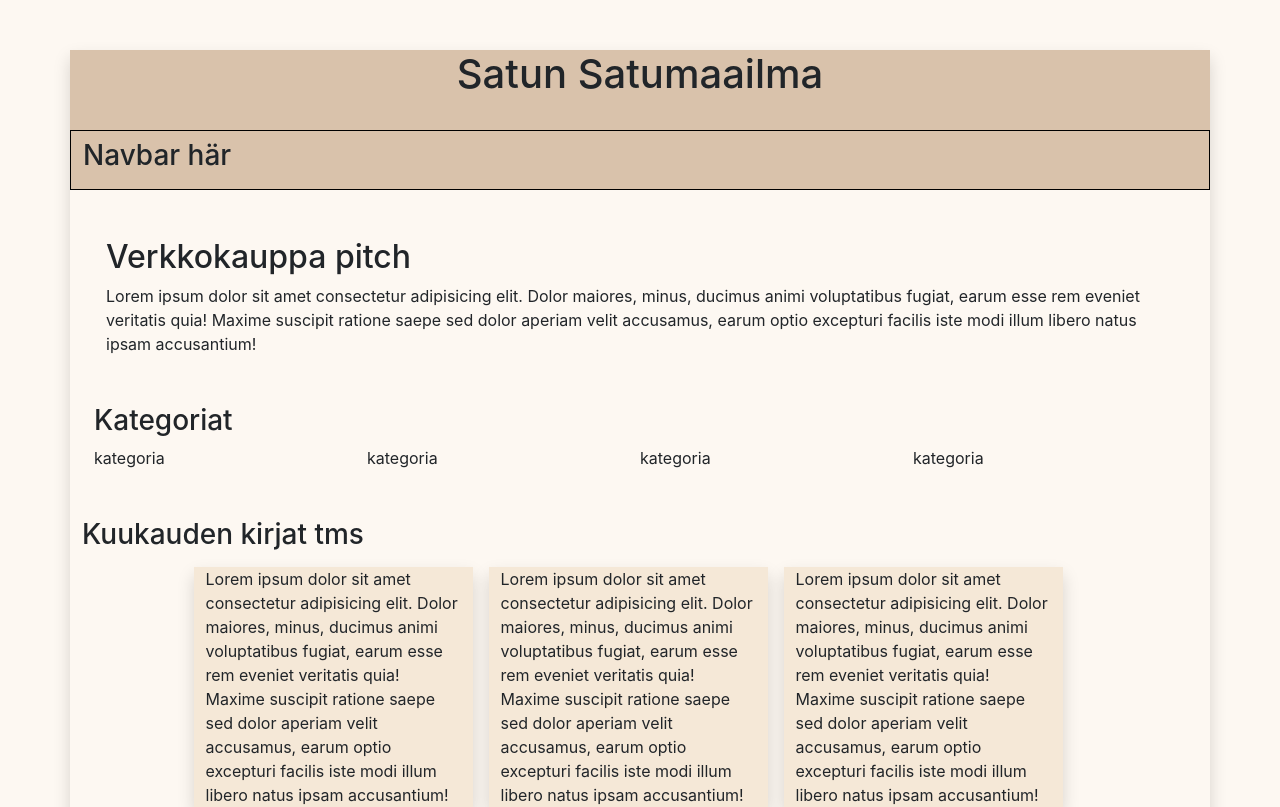
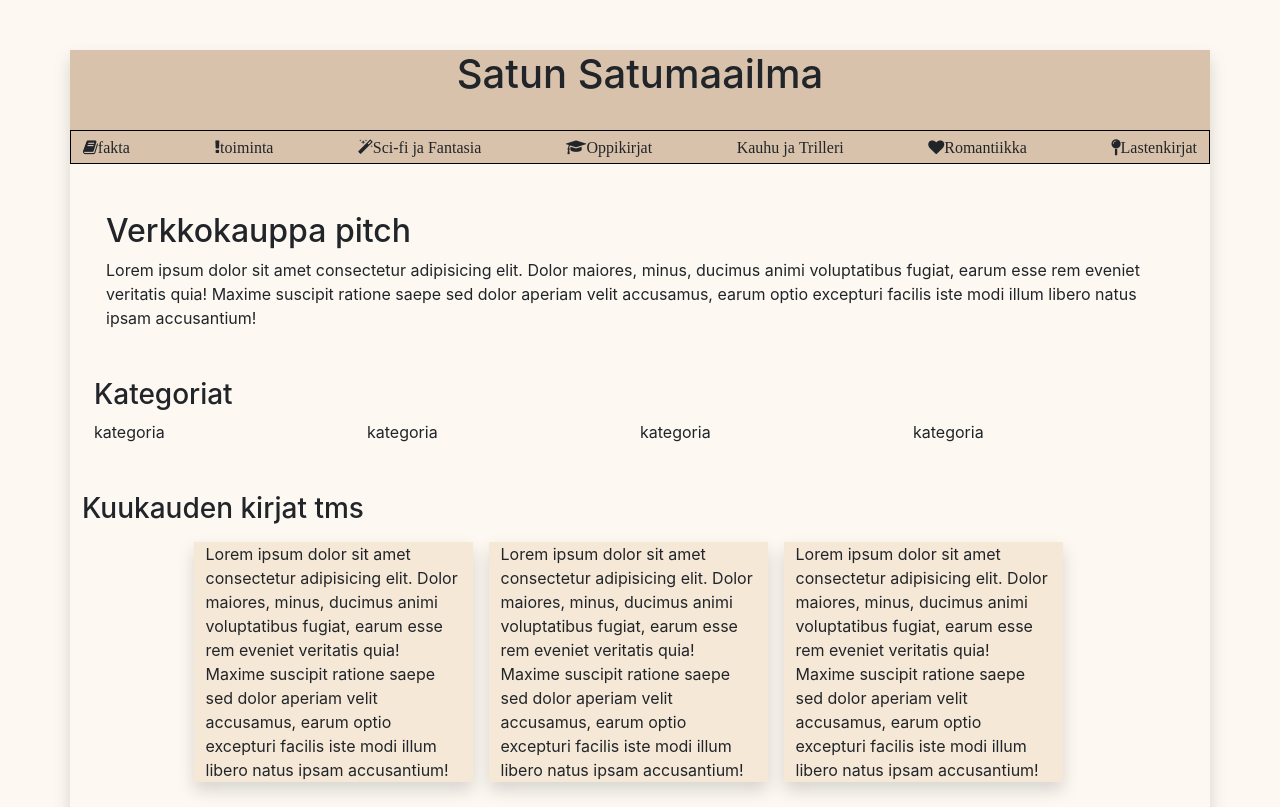
Before and after one commit to n0laja00/kirjakauppa, a React (Create React App) app: page / in a window 1280 px wide. Shown: the top 807 px of the page. Built offline with nearby package versions, Linux system fonts and the light colour scheme.

Commit message:
fontawersome

```diff
--- a/src/App.css
+++ b/src/App.css
@@ -21,7 +21,9 @@ background-color: #b970111f;
 }
 .navbar {
     border: 1px solid black;
+
 }
+
 
 .footer_top {
     background-color: #b9926c85;
--- a/src/Navbar.js
+++ b/src/Navbar.js
@@ -3,7 +3,14 @@ import React from 'react'
 export default function Navbar() {
     return (
         <div className="col-sm-12 navbar">
-            <h3>Navbar här</h3>
+            <i className="fa fa-book">fakta</i>
+            <i className="fa fa-exclamation">toiminta</i>
+            <i className="fa fa-magic">Sci-fi ja Fantasia</i>
+            <i className="fa fa-mortar-board">Oppikirjat</i>
+            <i className="fa fa-secret-user">Kauhu ja Trilleri</i>
+            <i className="fa fa-heart">Romantiikka</i>
+            <i className="fa fa-map-pin">Lastenkirjat</i>
+
         </div>
     )
 }
```
